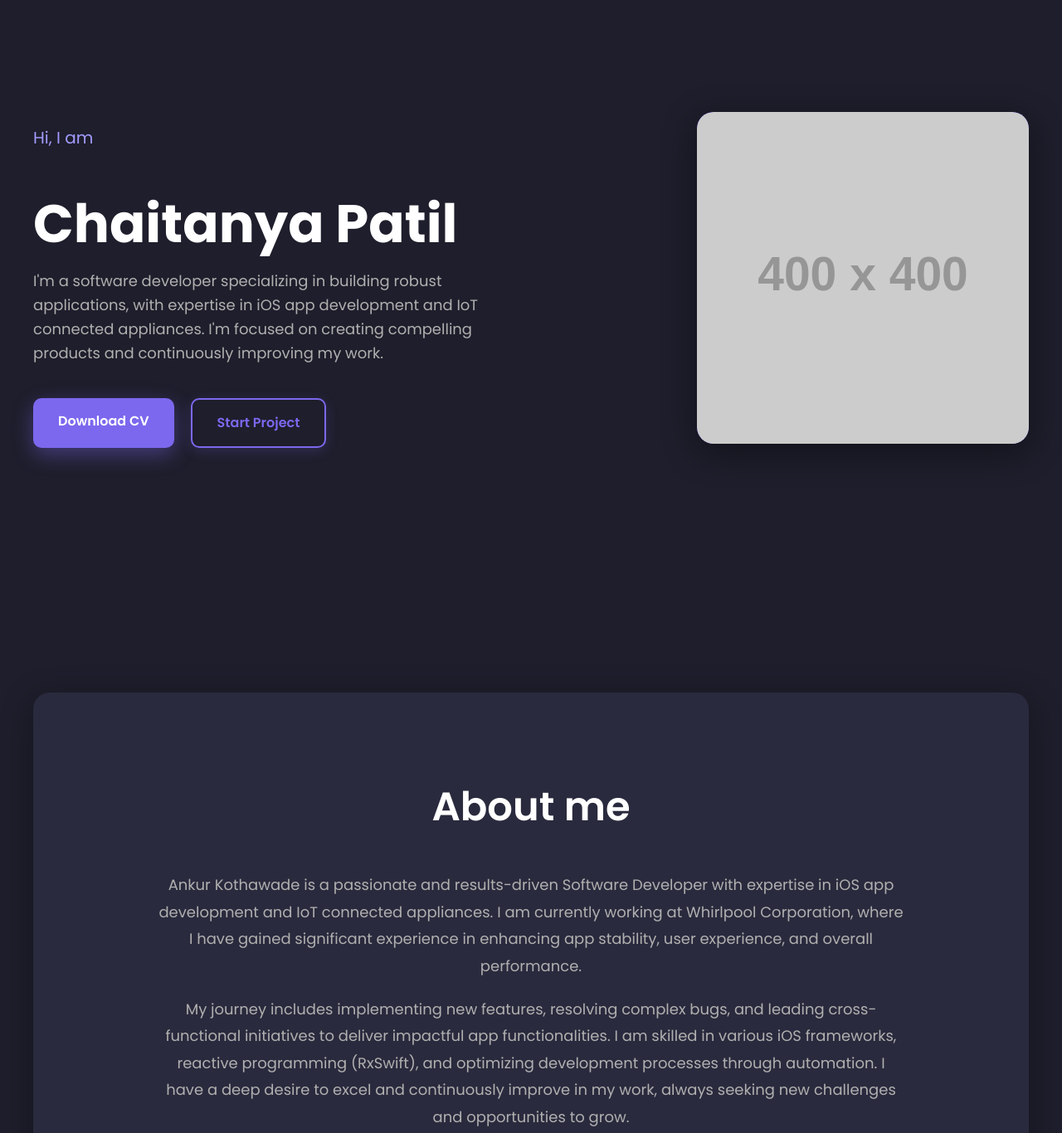
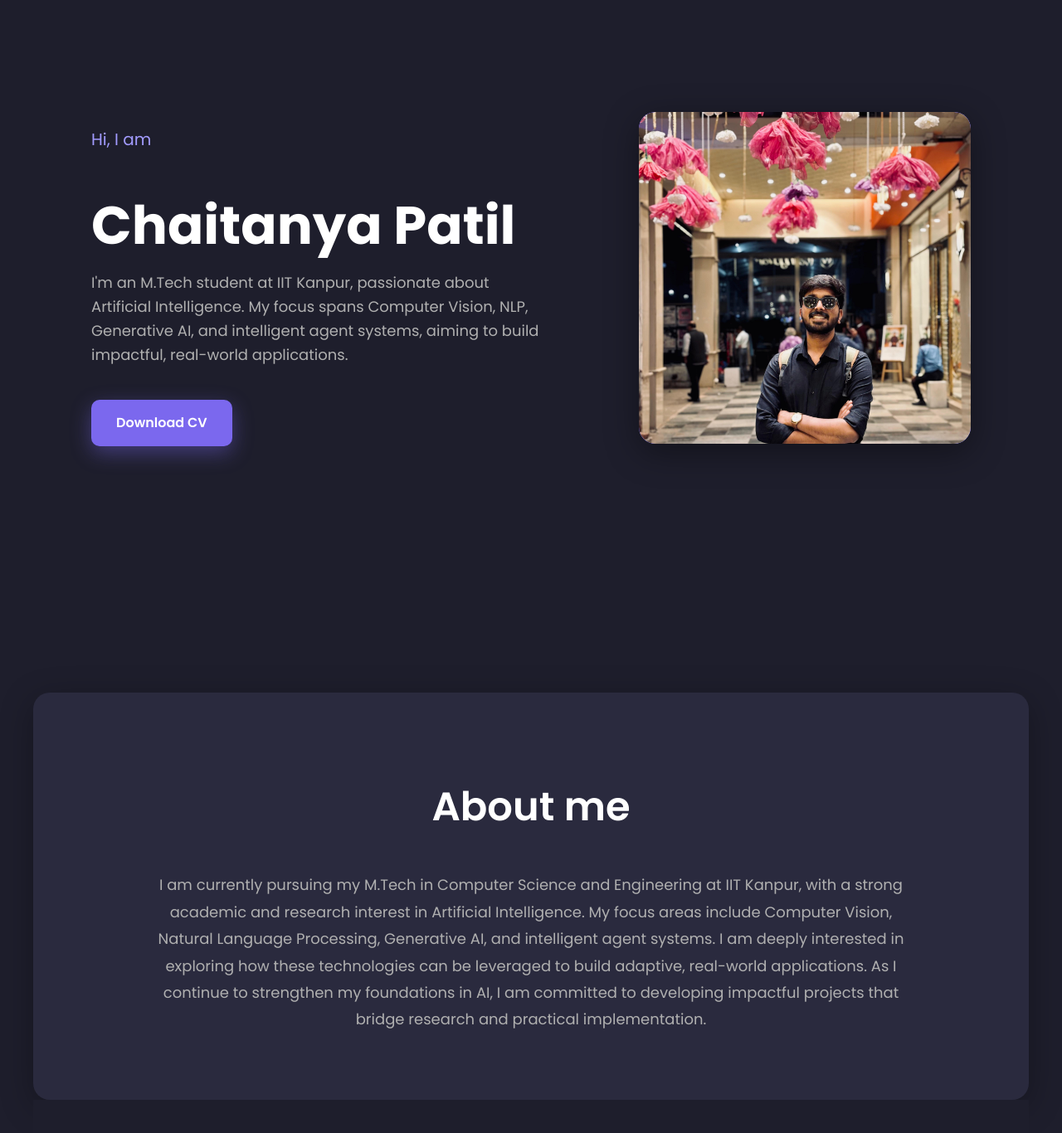
Before and after one commit to Chaitanya-1204/portfolio, a plain HTML site: page index.html in a window 1280 px wide. Shown: the part 160-1526 px from the top of the page at 83% size. Drawn offline with Linux system fonts and the light colour scheme; placeholder pictures from the web are drawn by us.

Commit message:
Updated the Hero section and about Section

```diff
--- a/index.html
+++ b/index.html
@@ -31,17 +31,16 @@
       <p class="greeting">Hi, I am</p>
       <h1>Chaitanya Patil</h1>
       <p class="tagline">
-        I'm a software developer specializing in building robust applications, with expertise in iOS app development and IoT connected appliances. I'm focused on creating compelling products and continuously improving my work.
+        I'm an M.Tech student at IIT Kanpur, passionate about Artificial Intelligence. My focus spans Computer Vision, NLP, Generative AI, and intelligent agent systems, aiming to build impactful, real-world applications.
       </p>
       <div class="hero-buttons">
         <a href="ankur_resume.pdf" download class="btn btn-primary">Download CV</a>
-        <a href="#projects" class="btn btn-secondary">Start Project</a>
+        <!-- The "Start Project" button has been removed as requested -->
       </div>
     </div>
     <div class="hero-image-container">
-      <img src="https://placehold.co/400x400/2A2A3E/FFFFFF?text=Your+Photo" alt="Profile Image of Ankur Kothawade"/>
-      <!-- For the jagged edge effect, you would typically use an SVG mask or clip-path property in CSS.
-           This is a placeholder image. -->
+      <img src="chaitanya.jpeg" alt="Profile Image"/>
+
     </div>
   </section>
 
@@ -49,10 +48,7 @@
     <h2>About me</h2>
     <div class="about-content">
       <p>
-        Ankur Kothawade is a passionate and results-driven Software Developer with expertise in iOS app development and IoT connected appliances. I am currently working at Whirlpool Corporation, where I have gained significant experience in enhancing app stability, user experience, and overall performance.
-      </p>
-      <p>
-        My journey includes implementing new features, resolving complex bugs, and leading cross-functional initiatives to deliver impactful app functionalities. I am skilled in various iOS frameworks, reactive programming (RxSwift), and optimizing development processes through automation. I have a deep desire to excel and continuously improve in my work, always seeking new challenges and opportunities to grow.
+        I am currently pursuing my M.Tech in Computer Science and Engineering at IIT Kanpur, with a strong academic and research interest in Artificial Intelligence. My focus areas include Computer Vision, Natural Language Processing, Generative AI, and intelligent agent systems. I am deeply interested in exploring how these technologies can be leveraged to build adaptive, real-world applications. As I continue to strengthen my foundations in AI, I am committed to developing impactful projects that bridge research and practical implementation.
       </p>
     </div>
   </section>
--- a/style.css
+++ b/style.css
@@ -86,7 +86,7 @@ h1, h2, h3, h4, h5, h6 {
   text-align: left; /* Left aligned as in reference */
   display: flex;
   align-items: center;
-  justify-content: space-between;
+  justify-content: center;
   gap: 60px; /* Gap between text and image */
   min-height: 80vh; /* Take up most of the viewport height */
 }
```
Also changed, not shown: ankur.jpg (deleted), chaitanya.jpeg (added).
